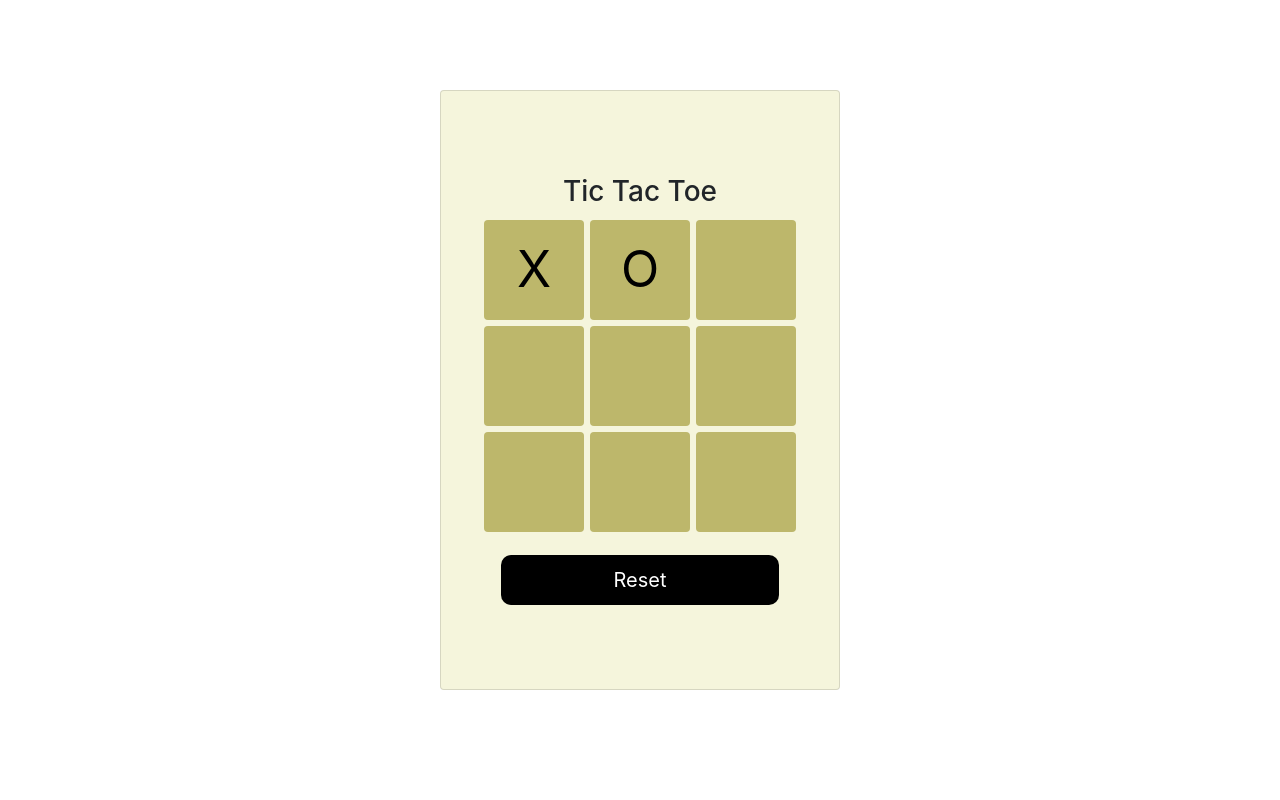
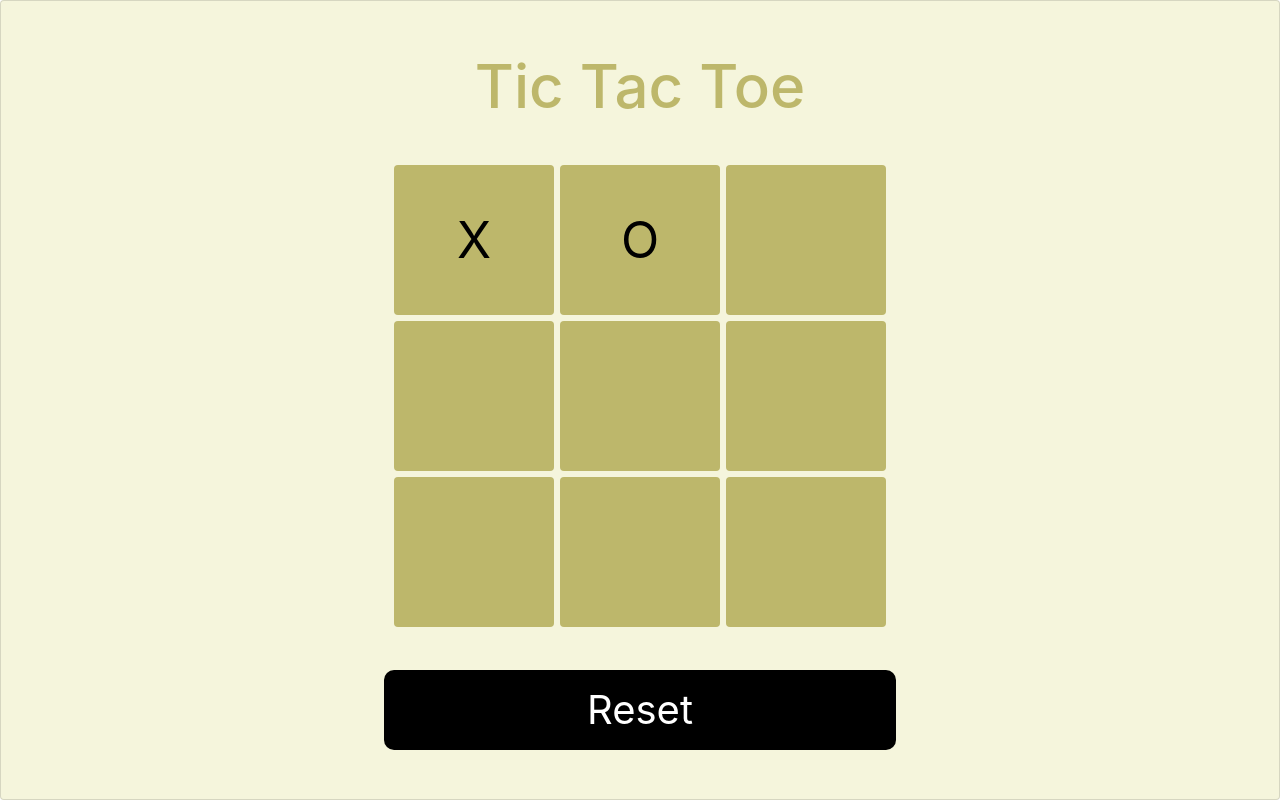
Before and after one commit to khalilNayakawadi/Tic-Tac-Toe, a plain HTML site: page index.html in a window 1280 px wide. Drawn offline with nearby package versions, Linux system fonts and the light colour scheme.

Commit message:
fronend updated

```diff
--- a/index.html
+++ b/index.html
@@ -8,9 +8,8 @@
     <title>Tic Tac Toe</title>
 </head>
 <body>
-    <div class="container">
         <div class="card">
-            <h3>Tic Tac Toe</h3>
+            <h3 class="heading">Tic Tac Toe</h3>
             <div class="btndiv">
                 <button class="btn">X</button>
                 <button class="btn">O</button>
@@ -30,7 +29,6 @@
             <button class="resetbtn">Reset</button>
 
         </div>
-    </div>
 
     <script src="game.js"></script>
     <script src="https://code.jquery.com/jquery-3.2.1.slim.min.js" integrity="sha384-KJ3o2DKtIkvYIK3UENzmM7KCkRr/rE9/Qpg6aAZGJwFDMVNA/GpGFF93hXpG5KkN" crossorigin="anonymous"></script>
--- a/style.css
+++ b/style.css
@@ -1,22 +1,22 @@
-.container{
+.background{
     display: flex;
-    margin-top: 30px;
     justify-content: center;
     align-items: center;
-    height: 90vh;
+    background-color: beige !important;
 }
 .card{
+
+    height: 100vh;
+    width: 100vw;
+    display: flex;
     background-color: beige !important;
-    height: 600px;
-    width: 400px;
-    display: flex;
     justify-content: center;
     align-items: center;
 }
 
 .btn{
-    height: 100px;
-    width: 100px;
+    height: 150px;
+    width: 160px;
     margin: 3PX;
     background-color: darkkhaki !important;
     font-size: 50px !important;
@@ -31,13 +31,19 @@
 }
 
 .resetbtn{
-    width: 70%;
-    margin-top: 20px;
-    height: 50px;
+    width: 40%;
+    margin-top: 40px;
+    height: 80px;
     border: none;
     background-color: black;
     color : white;
     border-radius: 10px;
-    font-size: 20px;
+    font-size: 40px;
 
 }
+
+.heading{
+    margin-bottom: 40px;
+    color: darkkhaki;
+    font-size: 60px;
+}
```
